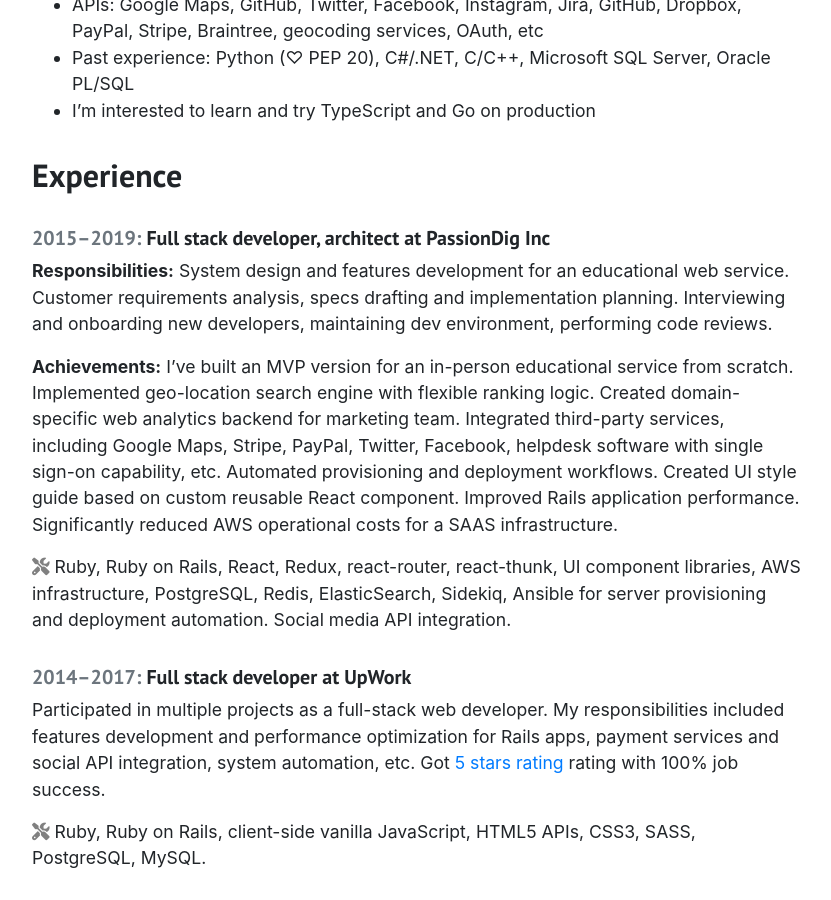
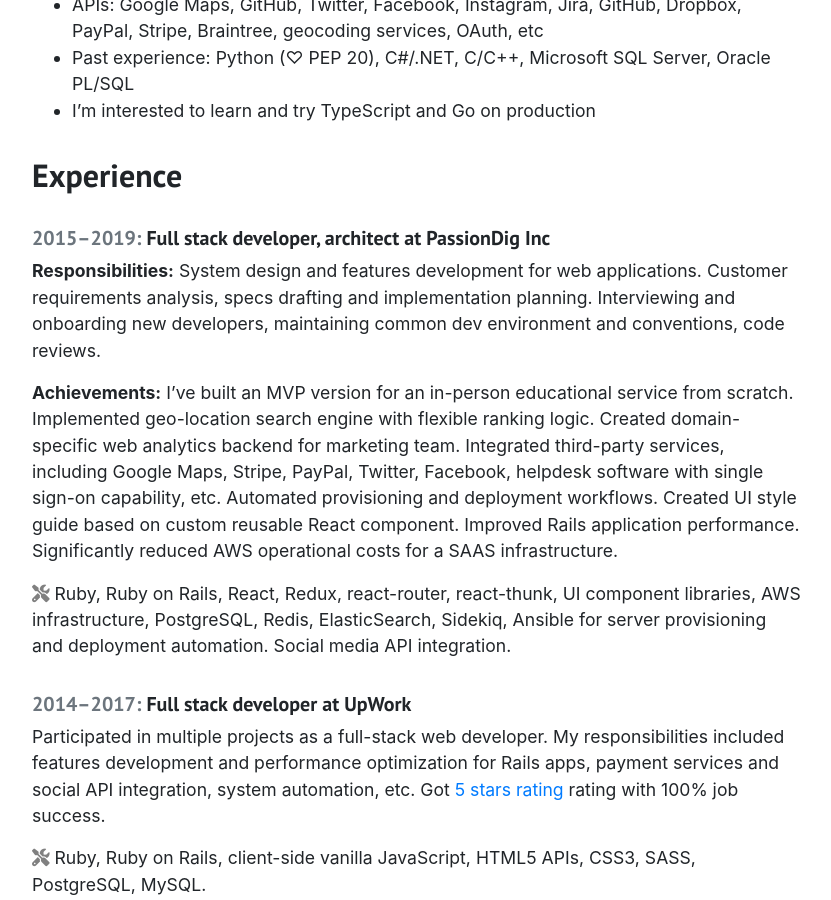
Before and after one commit to dreikanter/musayev.com, a Jekyll site: the page built from index.md, in a window 1280 px wide and 900 px high, scrolled down 799 px. Shown: the whole window, without its empty margins (223-1054 px from the left). Built offline with Jekyll 4.4.1, drawn with Linux system fonts in a browser that asks for light colours; nearby versions of some CDN libraries.

Commit message:
Correct phrasing

```diff
--- a/index.md
+++ b/index.md
@@ -60,7 +60,7 @@
 
 <h3><span class="text-muted">2015–2019:</span> <b>Full stack developer, architect</b> at PassionDig Inc</h3>
 
-**Responsibilities:** System design and features development for an educational web service. Customer requirements analysis, specs drafting and implementation planning. Interviewing and onboarding new developers, maintaining dev environment, performing code reviews.
+**Responsibilities:** System design and features development for web applications. Customer requirements analysis, specs drafting and implementation planning. Interviewing and onboarding new developers, maintaining common dev environment and conventions, code reviews.
 
 **Achievements:** I’ve built an MVP version for an in-person educational service from scratch. Implemented geo-location search engine with flexible ranking logic. Created domain-specific web analytics backend for marketing team. Integrated third-party services, including Google Maps, Stripe, PayPal, Twitter, Facebook, helpdesk software with single sign-on capability, etc. Automated provisioning and deployment workflows. Created UI style guide based on custom reusable React component. Improved Rails application performance. Significantly reduced AWS operational costs for a SAAS infrastructure.
 
```
Also changed, not shown: 2 other files.
